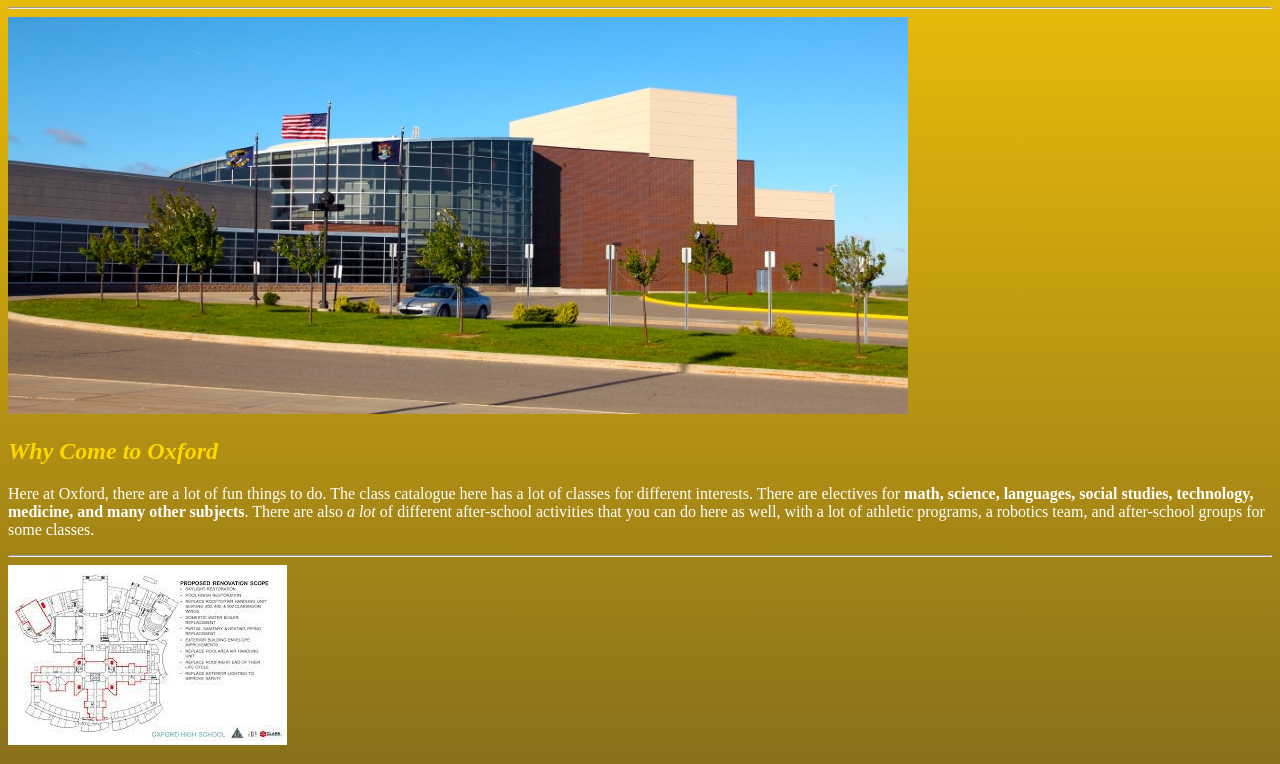
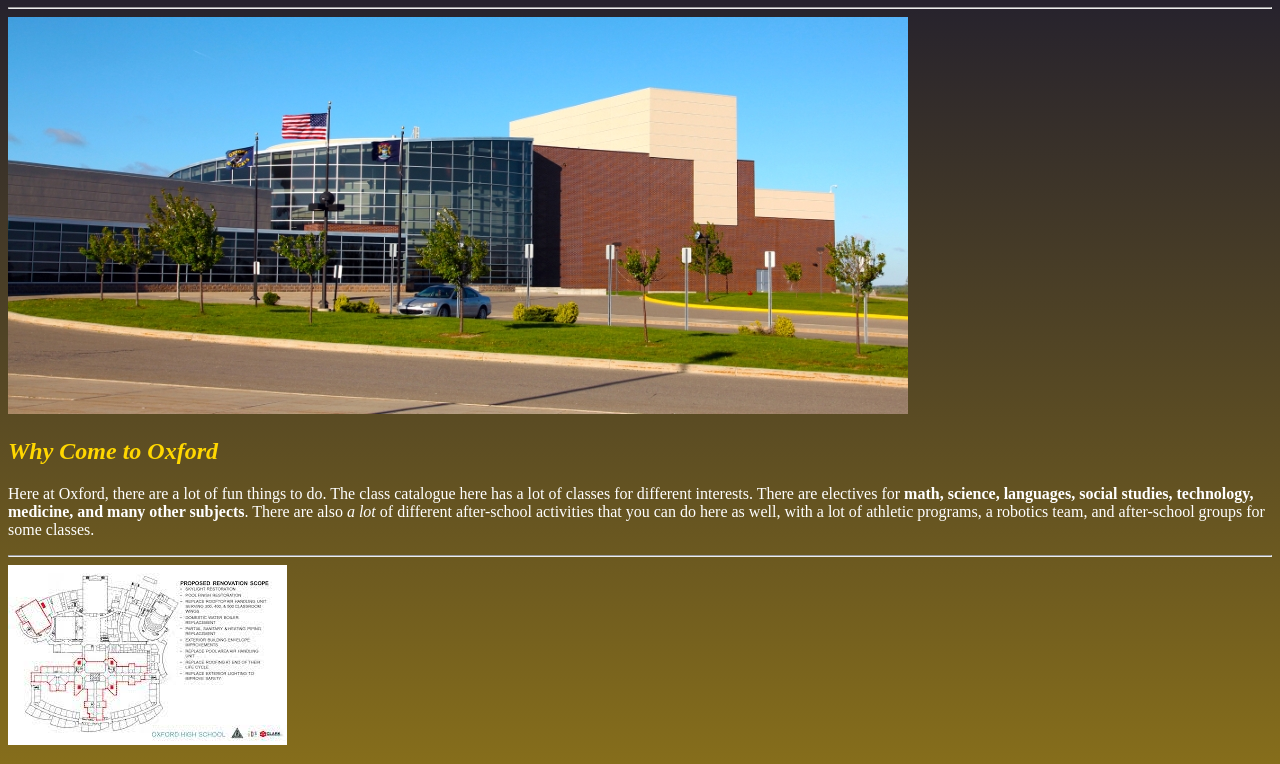
Before and after one commit to GrievingTuna/oxfordpage, a plain HTML site: page index.html in a window 1280 px wide. Shown: the part 185-949 px from the top of the page. Drawn offline with Linux system fonts and the light colour scheme.

Commit message:
Update index.html

```diff
--- a/index.html
+++ b/index.html
@@ -7,7 +7,7 @@
 		<center><p><h1 style="color:gold;">Oxford High School</h1></p></center>
 	<style>
 		body {
-  			background-image: linear-gradient(#ffcd05, #0f1031);
+  			background-image: linear-gradient(#0f1031, #ffcd05);
 		}
 	</style>
 		<hr>
```
